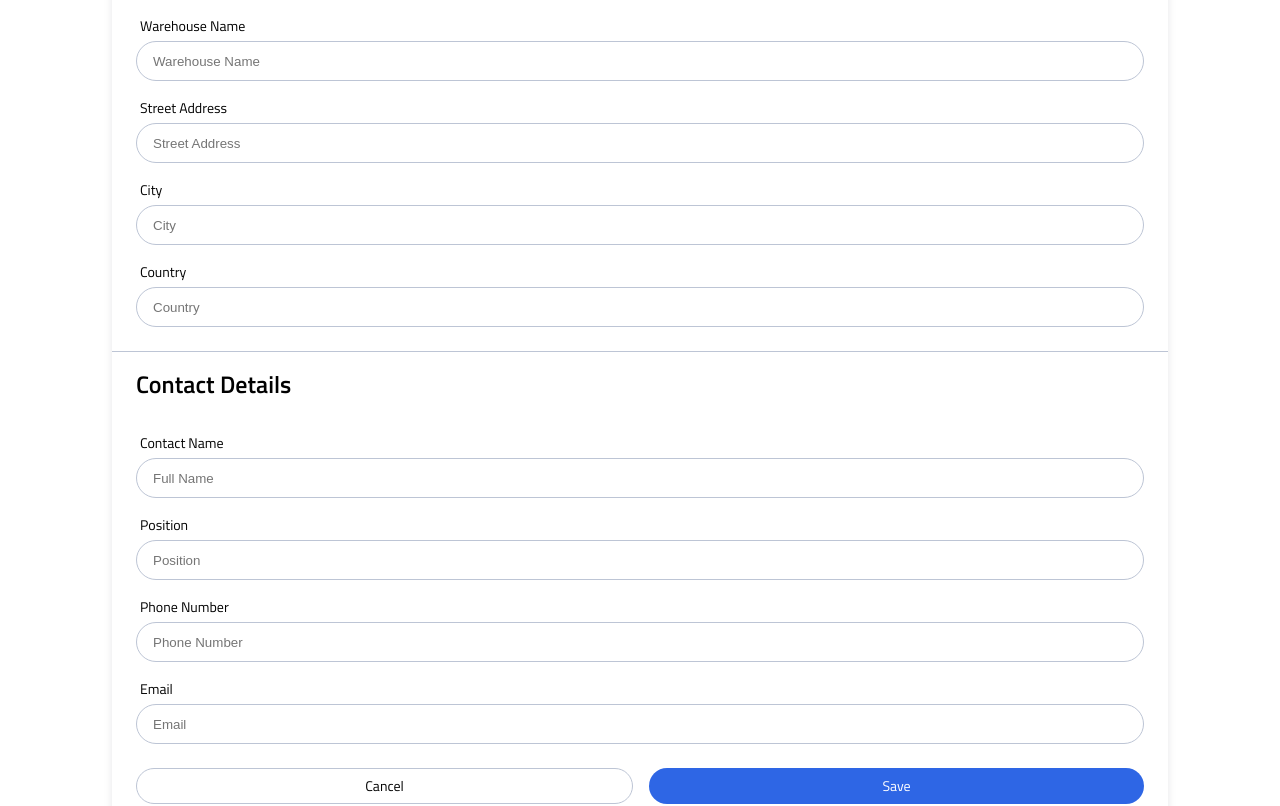
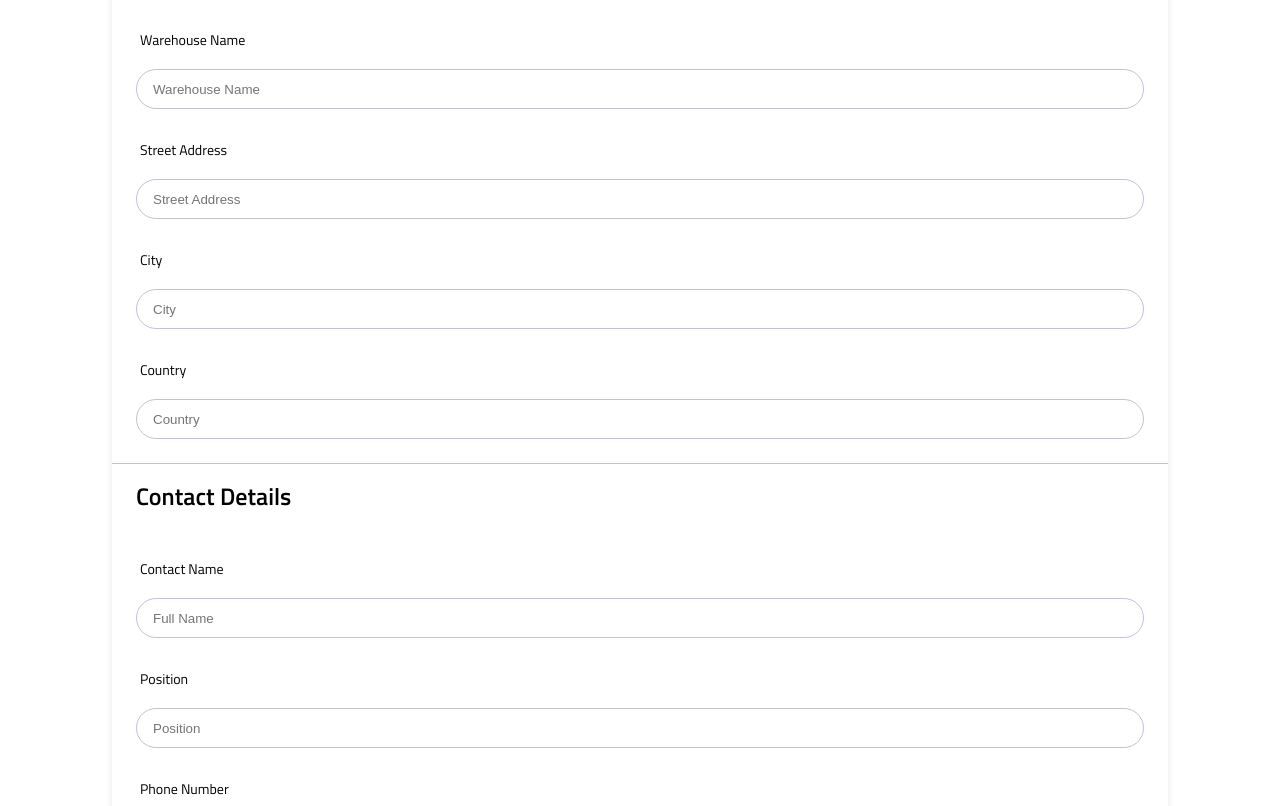
Before and after one commit to Muudy12/golden-lions-InStock, a React (Vite) app: page /warehouses/1/edit in a window 1280 px wide. Shown: the part 260-1066 px from the top of the page. Built offline with nearby package versions, Linux system fonts and the light colour scheme; a web font is replaced by a local one.

Commit message:
change label tags to h3 tags and delete some unused attributes

```diff
--- a/src/pages/Warehouses/EditWarehouse/EditWarehouse.jsx
+++ b/src/pages/Warehouses/EditWarehouse/EditWarehouse.jsx
@@ -13,34 +13,30 @@ function EditWarehouse() {
       <form className="edit__form">
         <div className="edit__form-warehouse">
           <h2 className="edit__form-warehouse-title">Warehouse Details</h2>
-          <label className="edit__form-label" htmlFor="edit__form-warehouse-name">Warehouse Name</label>
+          <h3 className="edit__form-label">Warehouse Name</h3>
           <input
             className="edit__form-input"
-            id="edit__form-warehouse-name"
             type="text"
             placeholder="Warehouse Name"
             name="name"
           />
-          <label className="edit__form-label" htmlFor="edit__form-warehouse-street">Street Address</label>
+          <h3 className="edit__form-label">Street Address</h3>
           <input
             className="edit__form-input"
-            id="edit__form-warehouse-street"
             type="text"
             placeholder="Street Address"
             name="street"
           />
-          <label className="edit__form-label" htmlFor="edit__form-warehouse-city">City</label>
+          <h3 className="edit__form-label">City</h3>
           <input
             className="edit__form-input"
-            id="edit__form-warehouse-city"
             type="text"
             placeholder="City"
             name="city"
           />
-          <label className="edit__form-label" htmlFor="edit__form-warehouse-country">Country</label>
+          <h3 className="edit__form-label">Country</h3>
           <input
             className="edit__form-input"
-            id="edit__form-warehouse-country"
             type="text"
             placeholder="Country"
             name="country"
@@ -48,34 +44,30 @@ function EditWarehouse() {
         </div>
         <div className="edit__form-contact">
         <h2 className="edit__form-contact-title">Contact Details</h2>
-          <label className="edit__form-label" htmlFor="edit__form-contact-name">Contact Name</label>
+          <h3 className="edit__form-label">Contact Name</h3>
           <input
             className="edit__form-input"
-            id="edit__form-contact-name"
             type="text"
             placeholder="Full Name"
             name="name"
           />
-          <label className="edit__form-label" htmlFor="edit__form-contact-position">Position</label>
+          <h3 className="edit__form-label" htmlFor="edit__form-contact-position">Position</h3>
           <input
             className="edit__form-input"
-            id="edit__form-contact-position"
             type="text"
             placeholder="Position"
             name="position"
           />
-          <label className="edit__form-label" htmlFor="edit__form-contact-phone">Phone Number</label>
+          <h3 className="edit__form-label">Phone Number</h3>
           <input
             className="edit__form-input"
-            id="edit__form-contact-phone"
             type="text"
             placeholder="Phone Number"
             name="phone"
           />
-          <label className="edit__form-label" htmlFor="edit__form-contact-email">Email</label>
+          <h3 className="edit__form-label">Email</h3>
           <input
             className="edit__form-input"
-            id="edit__form-contact-email"
             type="text"
             placeholder="Email"
             name="email"
```
